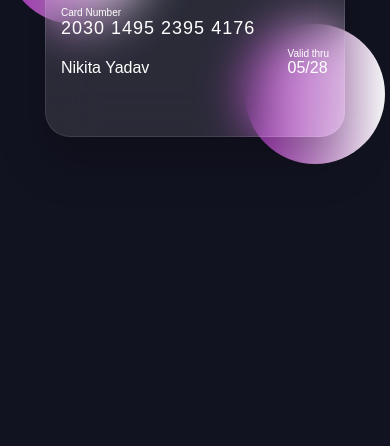
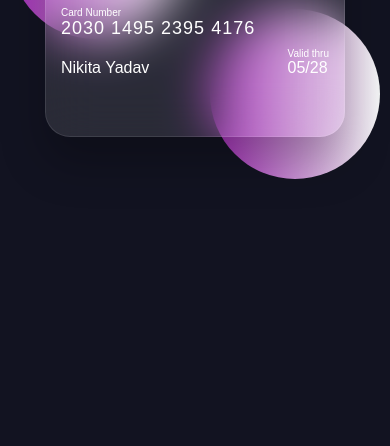
Before and after one commit to 29nikki/Flipping-Card, a plain HTML site: page index.html in a window 390 px wide. Shown: the part 398-844 px from the top of the page. Drawn offline with Linux system fonts and the light colour scheme.

Commit message:
message(abcd)

```diff
--- a/style.css
+++ b/style.css
@@ -161,13 +161,13 @@ h5.name{
         width: 300px;
     }
     section::before{
-        height: 140px;
-        width: 140px;
-        transform: translate(-120px,-70px);
+        height: 170px;
+        width: 170px;
+        transform: translate(-100px,-70px);
     }
     section::after{
-        height: 140px;
-        width: 140px;
-        transform: translate(120px,70px);
+        height: 170px;
+        width: 170px;
+        transform: translate(100px,70px);
     }
 }
```
